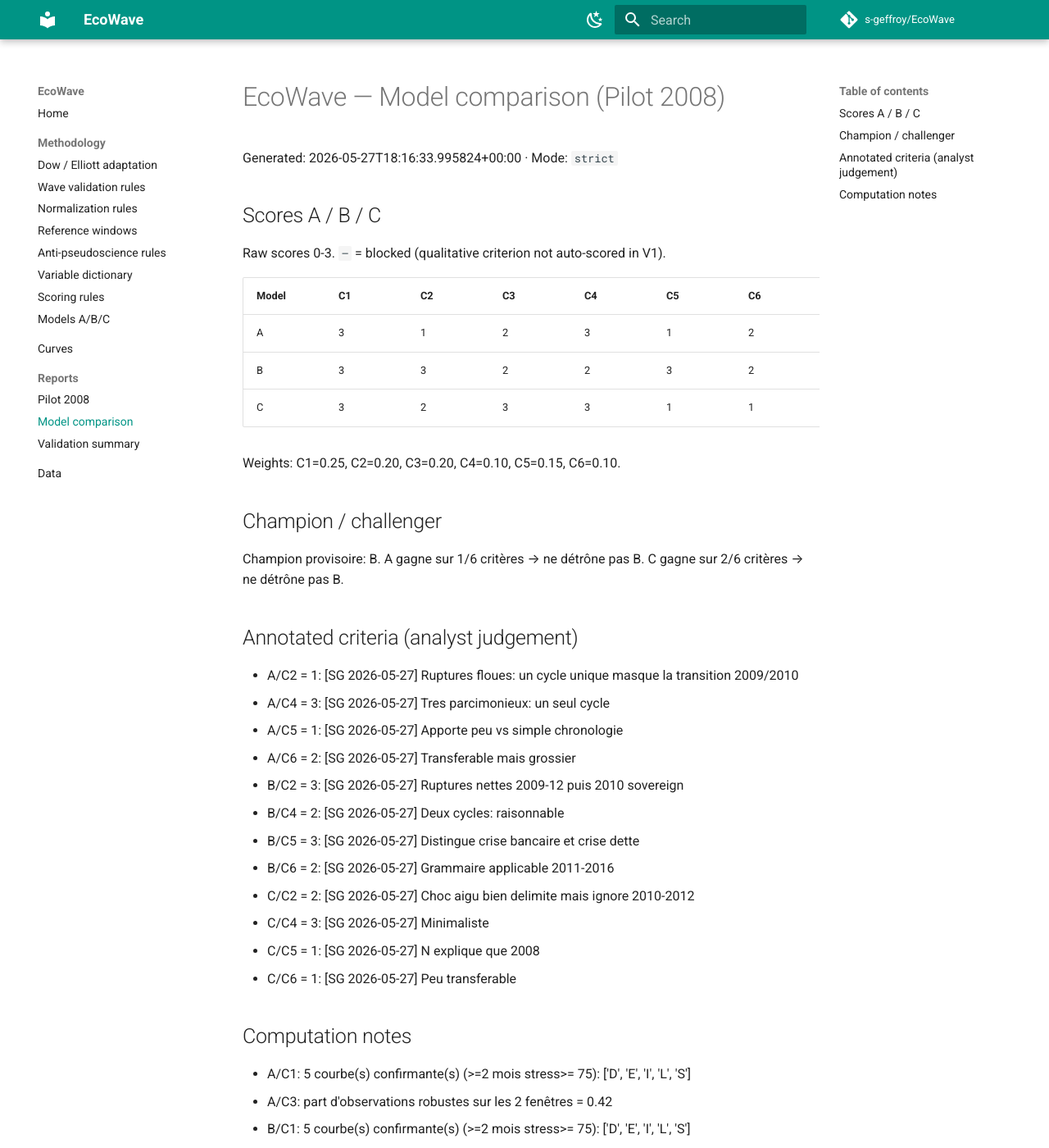
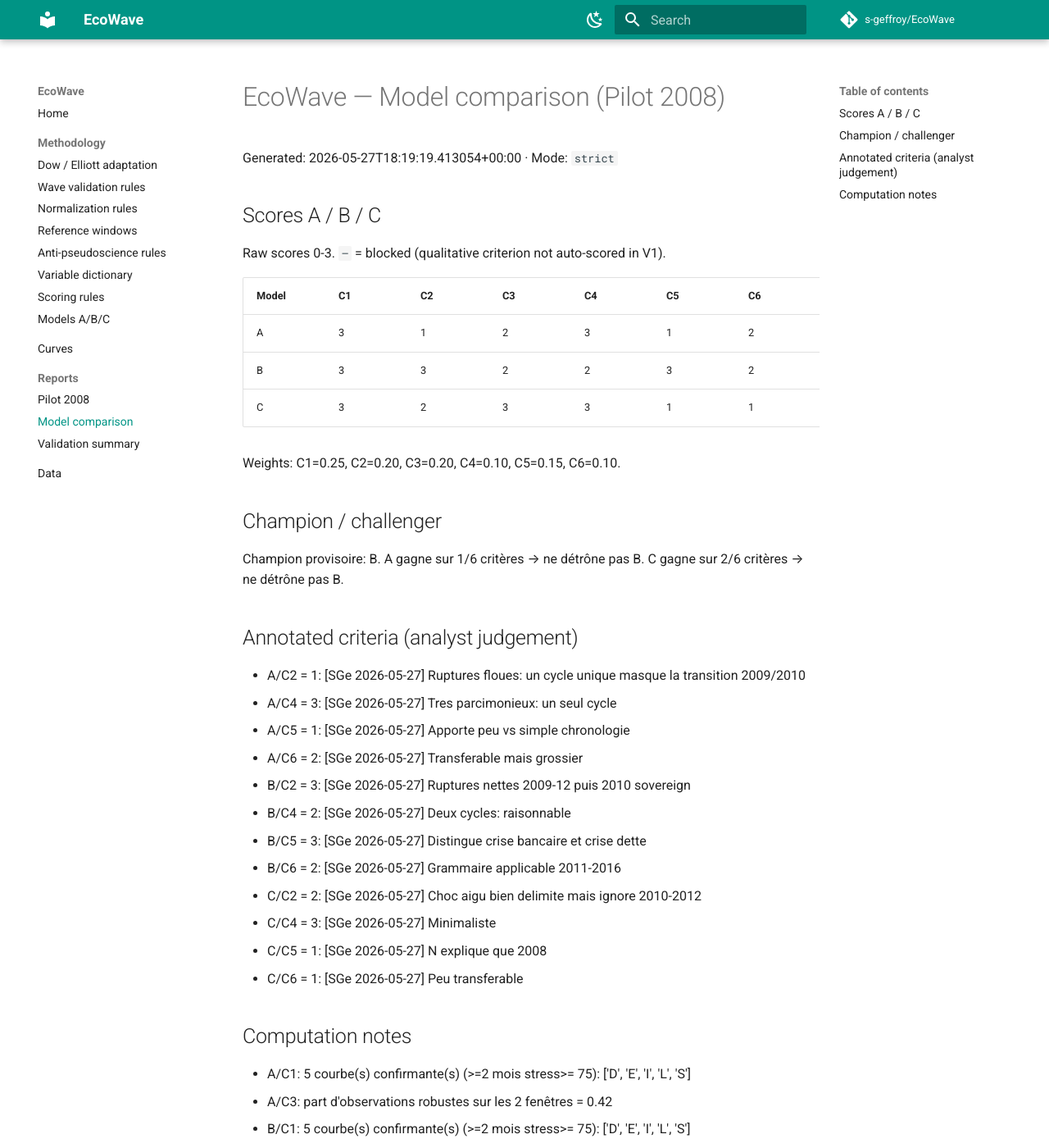
Before and after one commit to s-geffroy/EcoWave, an MkDocs documentation site: the page built from docs/reports/model_comparison.md, in a window 1280 px wide and 1400 px high. Shown: the whole window at 82% size. Built offline with MkDocs 1.6.1 and Material for MkDocs 9.7.7, drawn with Linux system fonts in a browser that asks for light colours; comment, search, counter and statistics services are not loaded.

Commit message:
chore: attribute qualitative annotations to SGe
Co-Authored-By: Claude Opus 4.7 (1M context) <noreply@anthropic.com>

```diff
--- a/docs/reports/model_comparison.md
+++ b/docs/reports/model_comparison.md
@@ -1,6 +1,6 @@
 # EcoWave — Model comparison (Pilot 2008)
 
-Generated: 2026-05-27T18:16:33.995824+00:00  ·  Mode: `strict`
+Generated: 2026-05-27T18:19:19.413054+00:00  ·  Mode: `strict`
 
 ## Scores A / B / C
 
@@ -20,18 +20,18 @@ Champion provisoire: B. A gagne sur 1/6 critères → ne détrône pas B. C gagn
 
 ## Annotated criteria (analyst judgement)
 
-- A/C2 = 1: [SG 2026-05-27] Ruptures floues: un cycle unique masque la transition 2009/2010
-- A/C4 = 3: [SG 2026-05-27] Tres parcimonieux: un seul cycle
-- A/C5 = 1: [SG 2026-05-27] Apporte peu vs simple chronologie
-- A/C6 = 2: [SG 2026-05-27] Transferable mais grossier
-- B/C2 = 3: [SG 2026-05-27] Ruptures nettes 2009-12 puis 2010 sovereign
-- B/C4 = 2: [SG 2026-05-27] Deux cycles: raisonnable
-- B/C5 = 3: [SG 2026-05-27] Distingue crise bancaire et crise dette
-- B/C6 = 2: [SG 2026-05-27] Grammaire applicable 2011-2016
-- C/C2 = 2: [SG 2026-05-27] Choc aigu bien delimite mais ignore 2010-2012
-- C/C4 = 3: [SG 2026-05-27] Minimaliste
-- C/C5 = 1: [SG 2026-05-27] N explique que 2008
-- C/C6 = 1: [SG 2026-05-27] Peu transferable
+- A/C2 = 1: [SGe 2026-05-27] Ruptures floues: un cycle unique masque la transition 2009/2010
+- A/C4 = 3: [SGe 2026-05-27] Tres parcimonieux: un seul cycle
+- A/C5 = 1: [SGe 2026-05-27] Apporte peu vs simple chronologie
+- A/C6 = 2: [SGe 2026-05-27] Transferable mais grossier
+- B/C2 = 3: [SGe 2026-05-27] Ruptures nettes 2009-12 puis 2010 sovereign
+- B/C4 = 2: [SGe 2026-05-27] Deux cycles: raisonnable
+- B/C5 = 3: [SGe 2026-05-27] Distingue crise bancaire et crise dette
+- B/C6 = 2: [SGe 2026-05-27] Grammaire applicable 2011-2016
+- C/C2 = 2: [SGe 2026-05-27] Choc aigu bien delimite mais ignore 2010-2012
+- C/C4 = 3: [SGe 2026-05-27] Minimaliste
+- C/C5 = 1: [SGe 2026-05-27] N explique que 2008
+- C/C6 = 1: [SGe 2026-05-27] Peu transferable
 
 ## Computation notes
 
```
Also changed, not shown: docs/reports/report_2008_pilot.md (+1 -1 lines), docs/reports/validation_summary.md (+1 -1 lines), 1 other file.
